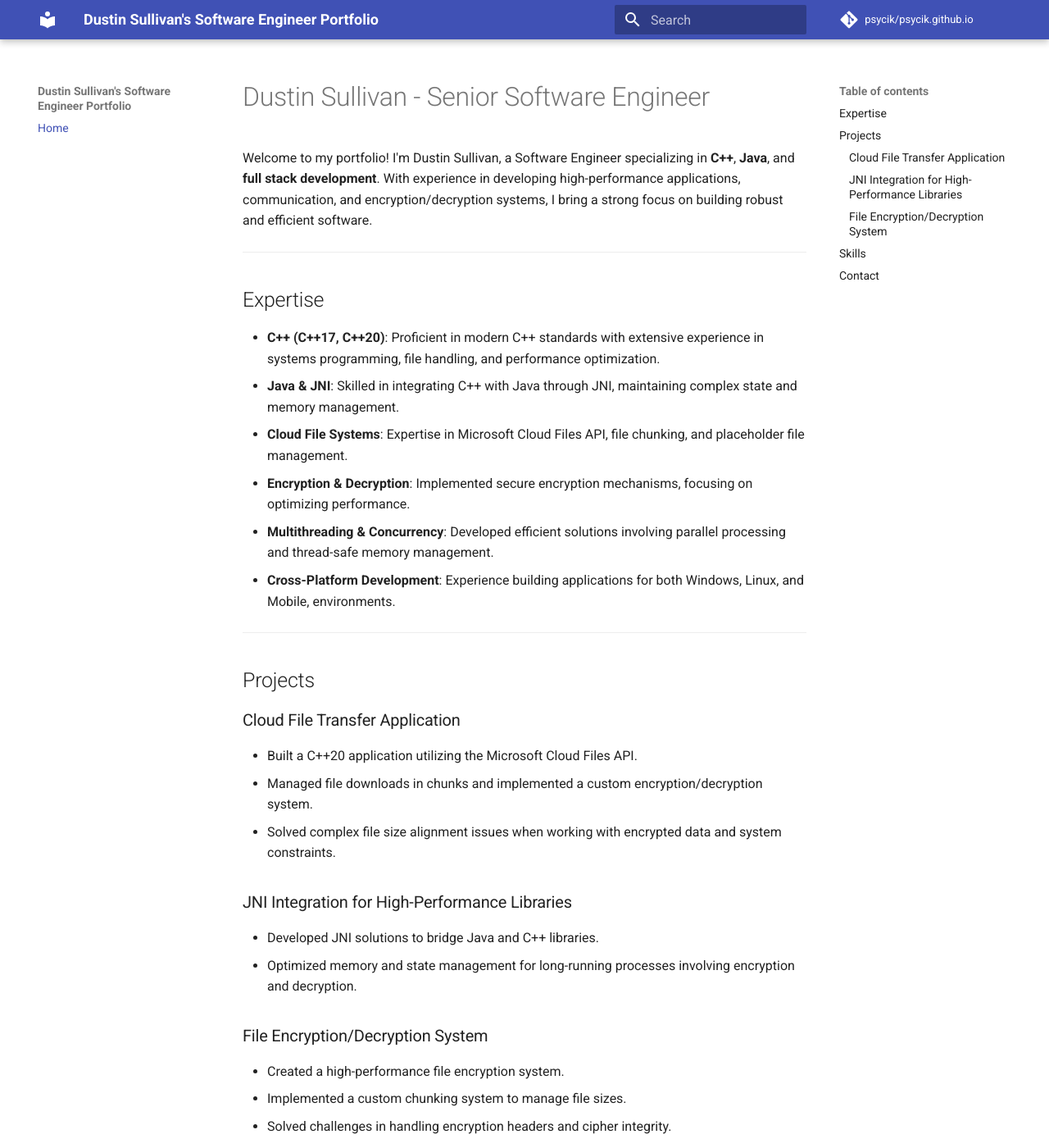
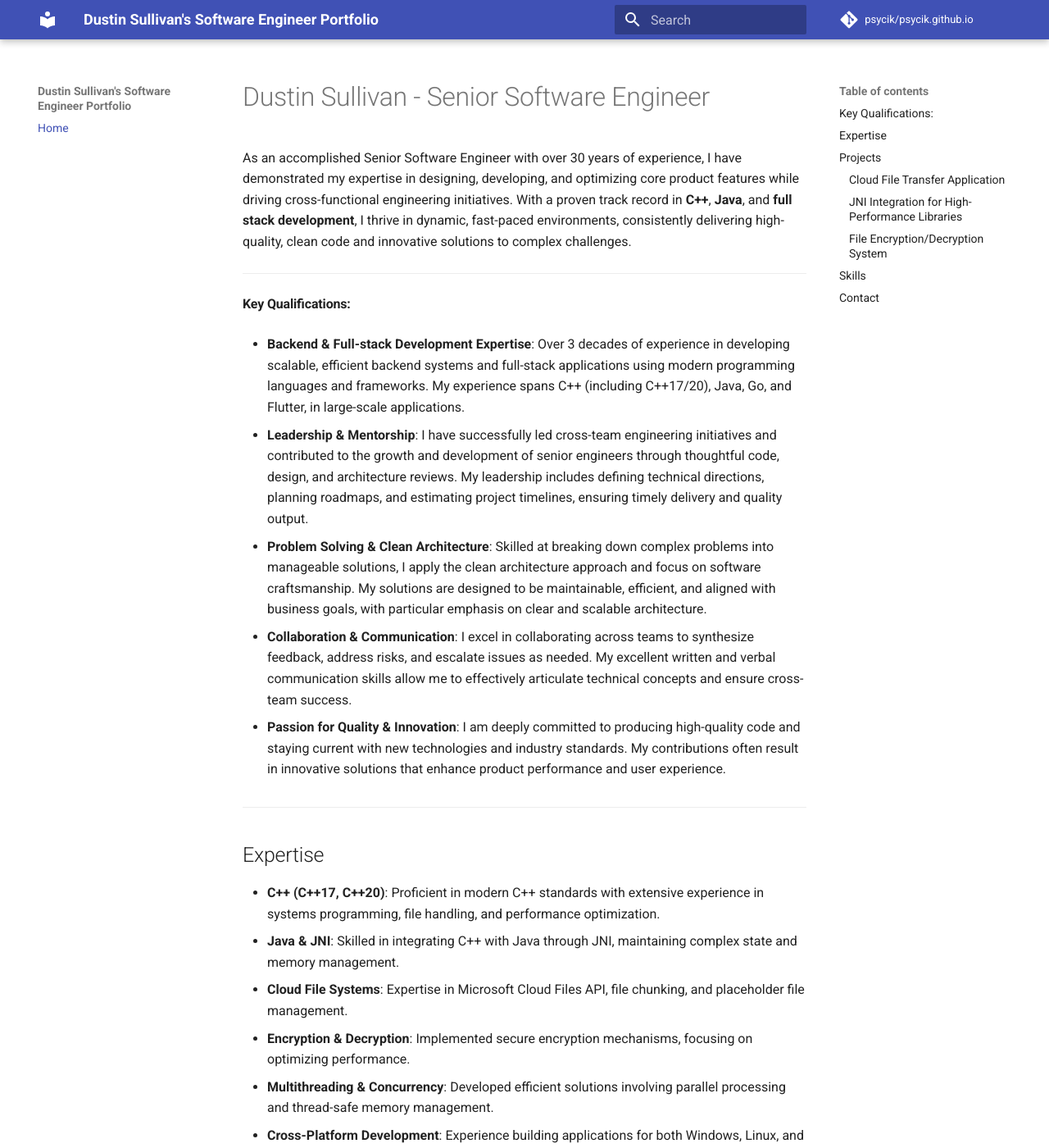
Before and after one commit to psycik/psycik.github.io, an MkDocs documentation site: the page built from docs/index.md, in a window 1280 px wide and 1400 px high. Shown: the whole window at 82% size. Built offline with MkDocs 1.6.1 and Material for MkDocs 9.7.7, drawn with Linux system fonts in a browser that asks for light colours; comment, search, counter and statistics services are not loaded; some of the changed text lies outside the part shown.

Commit message:
Index update 2

```diff
--- a/docs/index.md
+++ b/docs/index.md
@@ -1,6 +1,20 @@
 # Dustin Sullivan - Senior Software Engineer
 
-Welcome to my portfolio! I'm Dustin Sullivan, a Software Engineer specializing in **C++**, **Java**, and **full stack development**. With experience in developing high-performance applications, communication, and encryption/decryption systems, I bring a strong focus on building robust and efficient software.
+As an accomplished Senior Software Engineer with over 30 years of experience, I have demonstrated my expertise in designing, developing, and optimizing core product features while driving cross-functional engineering initiatives. With a proven track record in **C++**, **Java**, and **full stack development**, I thrive in dynamic, fast-paced environments, consistently delivering high-quality, clean code and innovative solutions to complex challenges.
+
+---
+
+#### Key Qualifications:
+
+- **Backend & Full-stack Development Expertise**: Over 3 decades of experience in developing scalable, efficient backend systems and full-stack applications using modern programming languages and frameworks. My experience spans C++ (including C++17/20), Java, Go, and Flutter, in large-scale applications.
+
+- **Leadership & Mentorship**: I have successfully led cross-team engineering initiatives and contributed to the growth and development of senior engineers through thoughtful code, design, and architecture reviews. My leadership includes defining technical directions, planning roadmaps, and estimating project timelines, ensuring timely delivery and quality output.
+
+- **Problem Solving & Clean Architecture**: Skilled at breaking down complex problems into manageable solutions, I apply the clean architecture approach and focus on software craftsmanship. My solutions are designed to be maintainable, efficient, and aligned with business goals, with particular emphasis on clear and scalable architecture.
+
+- **Collaboration & Communication**: I excel in collaborating across teams to synthesize feedback, address risks, and escalate issues as needed. My excellent written and verbal communication skills allow me to effectively articulate technical concepts and ensure cross-team success.
+
+- **Passion for Quality & Innovation**: I am deeply committed to producing high-quality code and staying current with new technologies and industry standards. My contributions often result in innovative solutions that enhance product performance and user experience.
 
 ---
 
@@ -36,7 +50,7 @@ Welcome to my portfolio! I'm Dustin Sullivan, a Software Engineer specializing i
 ## Skills
 
 - **Programming Languages**: C++, Java, Go, Solidity, Flutter/Dart, Rust, Javascript, Python
-- **Frameworks & Libraries**: JNI, OpenSSL, libfido2
+- **Frameworks & Libraries**: Node.js, Next.js, Spring Boot, Flutter, Ionic, Kotlin
 - **Tools**: Git, Visual Studio, CMake, Docker
 - **Development Practices**: Test-driven development (TDD), Agile methodologies, Code reviews, Continuous integration (CI/CD)
 
```
Also changed, not shown: site/index.html, site/search/search_index.json.
